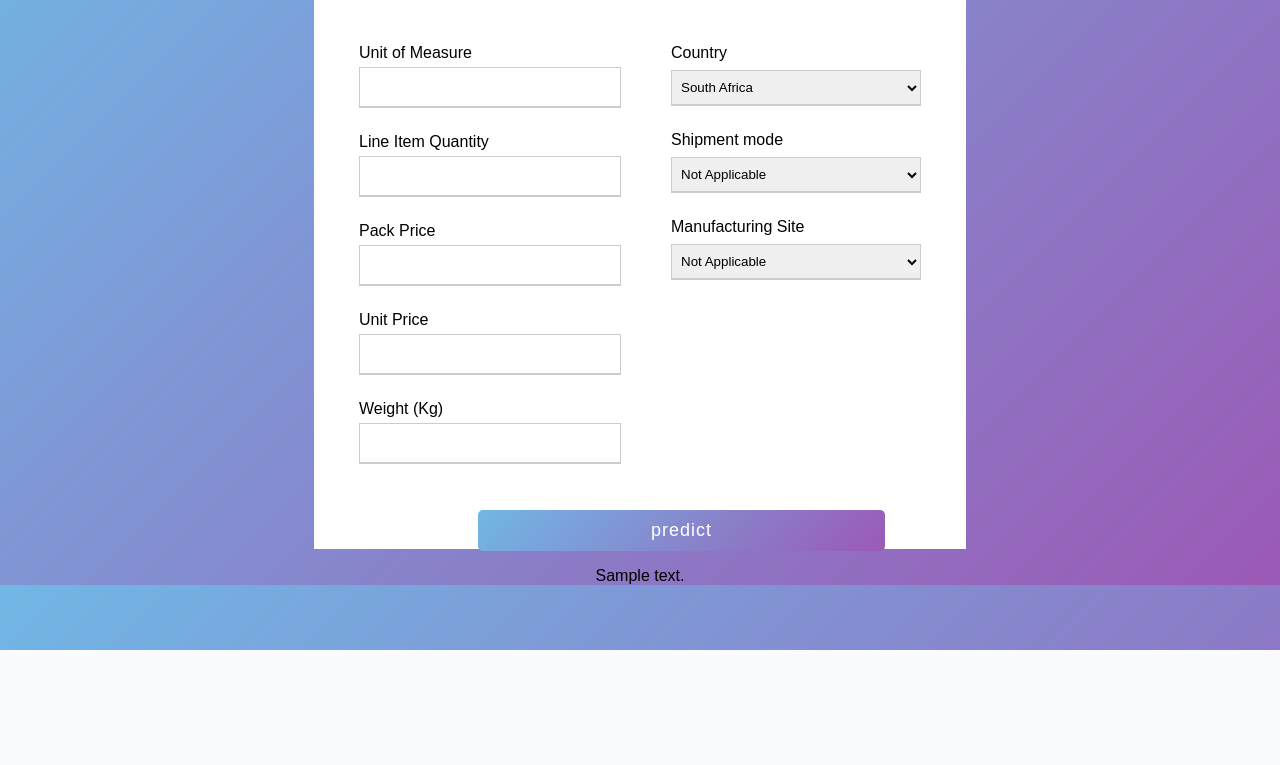
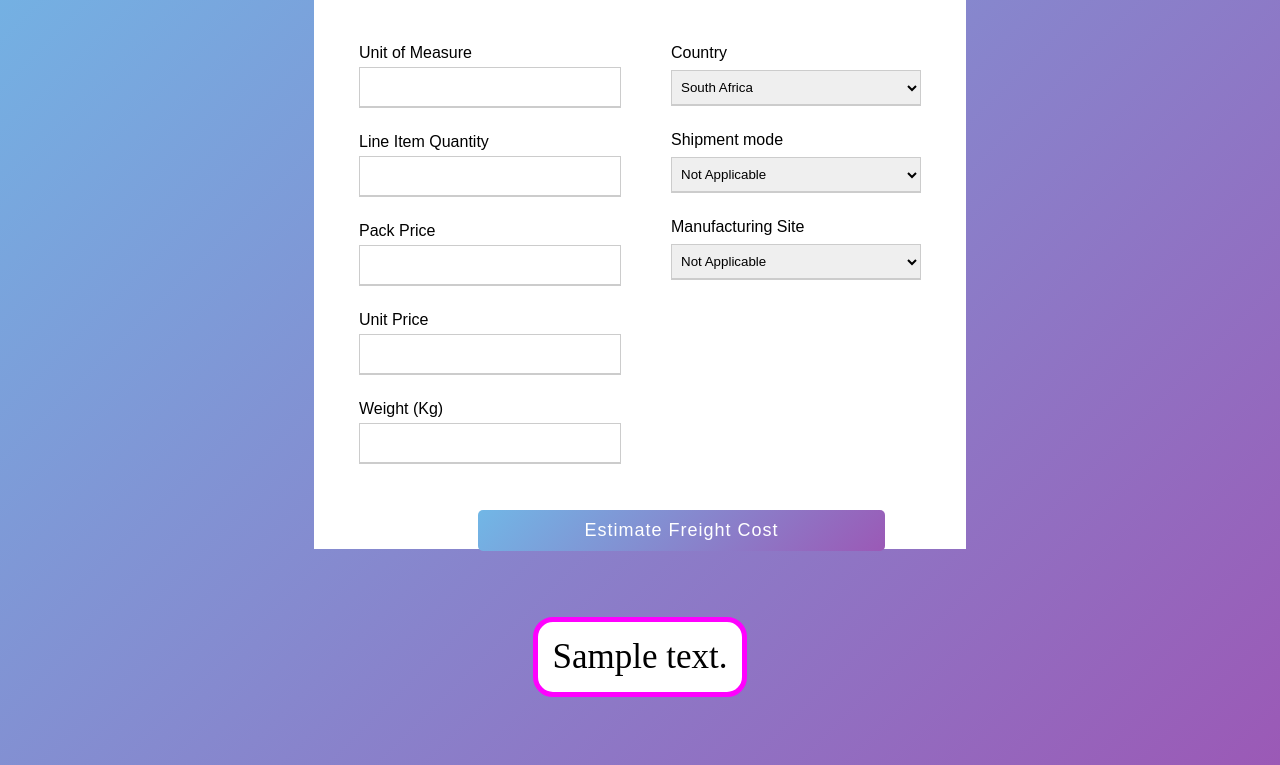
Before and after one commit to Surajpatel2003/48_Real-Coding-Club_-3, a Flask app: template templates/index1.html in a window 1280 px wide. Shown: the part 150-915 px from the top of the page. Before the commit the page ends 800 px from the top, so only its background shows below. Run offline with Flask 2, Linux system fonts and the light colour scheme; the template is opened without the code that fills it: most values are stand-ins (such as "Sample title", 1, 10 or a date in 2020); parts of the project's set-up code (start-up, migrations or seed data) failed here and were passed over; some libraries are stand-ins or nearby versions.

Commit message:
final modification in ui done!

```diff
--- a/app.py
+++ b/app.py
@@ -16,7 +16,7 @@ def predict():
     final_features = [np.array(int_features)]
     prediction = model.predict(final_features)
     price = round(prediction[0], 2)
-    return render_template('index1.html', prediction_text="The feight cost is $  {}".format(price))
+    return render_template('index1.html', prediction_text="The Freight Cost is $ {}".format(price))
 
 if __name__=='__main__':
     app.run(debug=True)
--- a/templates/index1.html
+++ b/templates/index1.html
@@ -147,6 +147,16 @@
         .ml13 .letter {
             display: inline-block;
             line-height: 1em;
+        }
+
+        #pred{
+            margin:50px;
+            border:5px solid magenta;
+            background-color:white;
+            border-radius:20px;
+            padding:15px;
+            font-family:serif;
+            font-size:35px;
         }
     </style>
 </head>
@@ -325,14 +335,17 @@
                     <option value="79">Macleods Daman Plant INDIA</option>
 
                 </select>
-
             </div>
         </div>
 
-        <button>predict</button>
+        <button>Estimate Freight Cost</button>
     </form>
     <br>
-    {{prediction_text}}
+    <div id='pred'>
+        {{prediction_text}}
+        </div>
+    <br>
+
     <script>
         var textWrapper = document.querySelector('.ml13');
         textWrapper.innerHTML = textWrapper.textContent.replace(/\S/g, "<span class='letter'>$&</span>");
```
